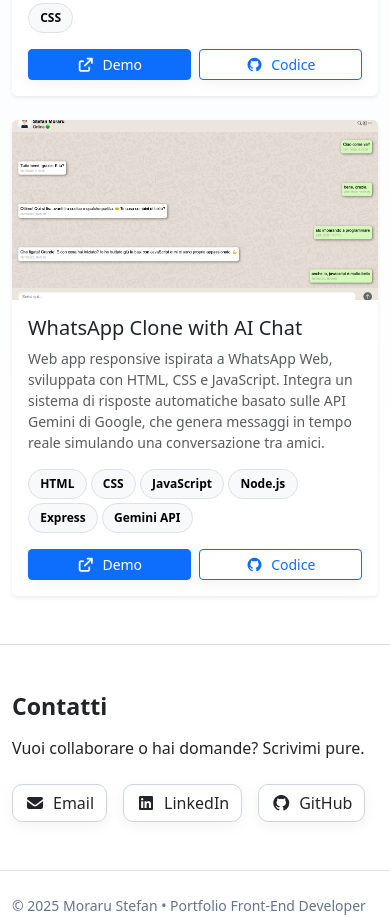
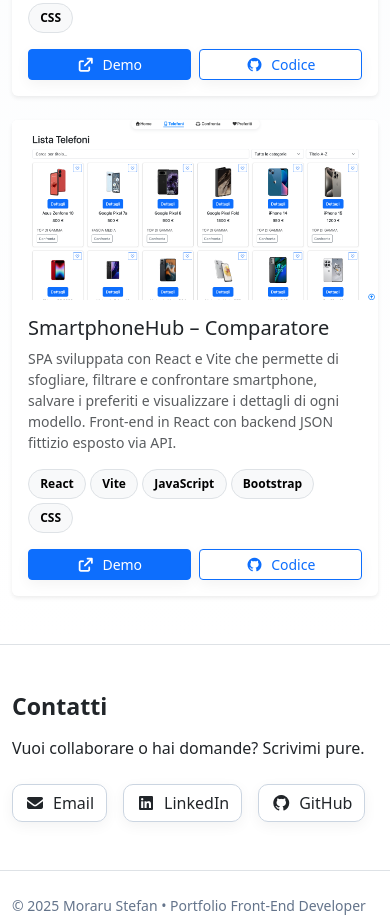
Before and after one commit to Steopa2001/portfolio-Moraru, a React (Vite) app in the folder portfolio-moraru/: page /#/ in a window 390 px wide. Shown: the part 1905-2822 px from the top of the page. Built offline with nearby package versions, Linux system fonts and the light colour scheme.

Commit message:
[feat] add SmartphoneHub project

```diff
--- a/portfolio-moraru/src/data/projects.js
+++ b/portfolio-moraru/src/data/projects.js
@@ -20,13 +20,14 @@
     codeUrl: "https://github.com/Steopa2001/Arcadia-react",
   },
   {
-    title: "WhatsApp Clone with AI Chat",
+    title: "SmartphoneHub – Comparatore",
     description:
-      "Web app responsive ispirata a WhatsApp Web, sviluppata con HTML, CSS e JavaScript. Integra un sistema di risposte automatiche basato sulle API Gemini di Google, che genera messaggi in tempo reale simulando una conversazione tra amici.",
-    tech: ["HTML", "CSS", "JavaScript", "Node.js", "Express", "Gemini API"],
-    image: `${BASE}whatsapp-clone.png`,
-    demoUrl: "https://whatsapp-clone-m3wz.onrender.com/",
-    codeUrl: "https://github.com/Steopa2001/whatsapp-clone",
+      "SPA sviluppata con React e Vite che permette di sfogliare, filtrare e confrontare smartphone, salvare i preferiti e visualizzare i dettagli di ogni modello. Front-end in React con backend JSON fittizio esposto via API.",
+    tech: ["React", "Vite", "JavaScript", "Bootstrap", "CSS"],
+    image: `${BASE}smartphonehub.png`,
+    demoUrl: "https://smartphonehub-front.onrender.com/",
+    codeUrl:
+      "https://github.com/Steopa2001/progetto-finale-spec-frontend-front",
   },
 ];
 export default projectsData;
```
Also changed, not shown: portfolio-moraru/public/smartphonehub.png (added).
